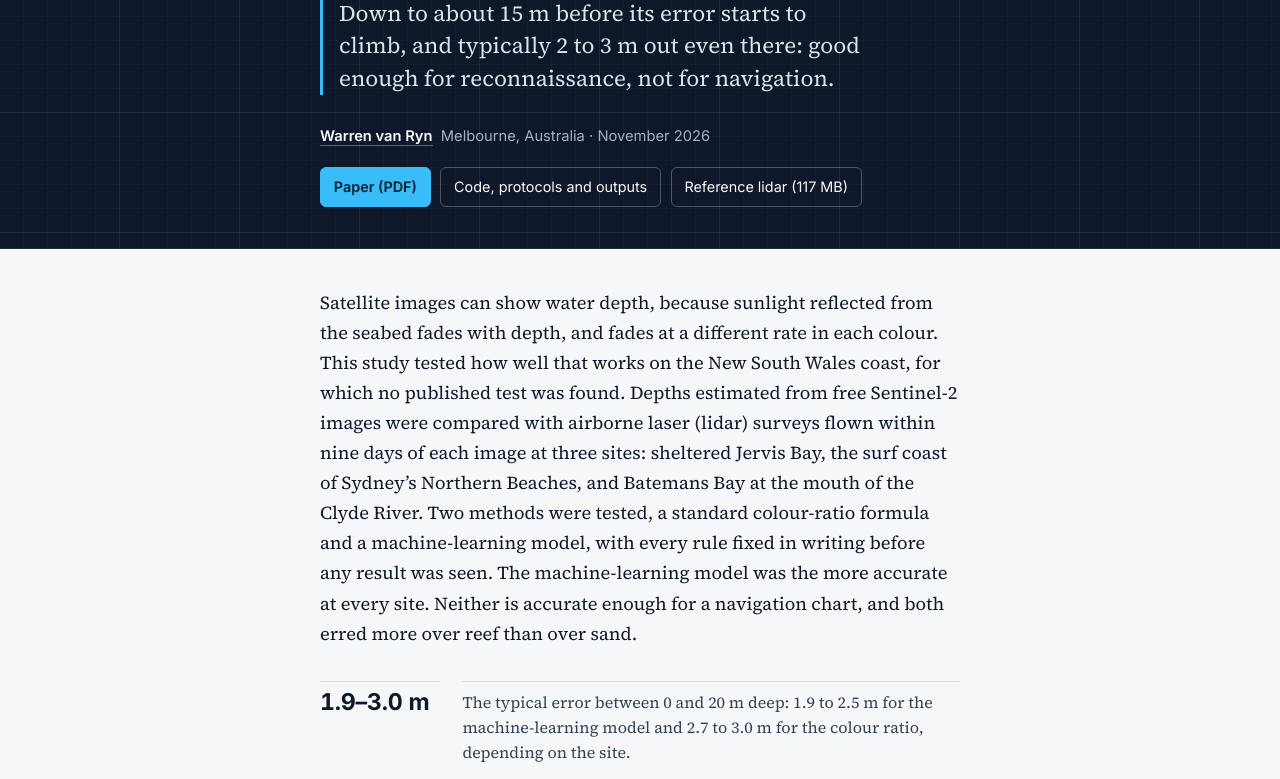
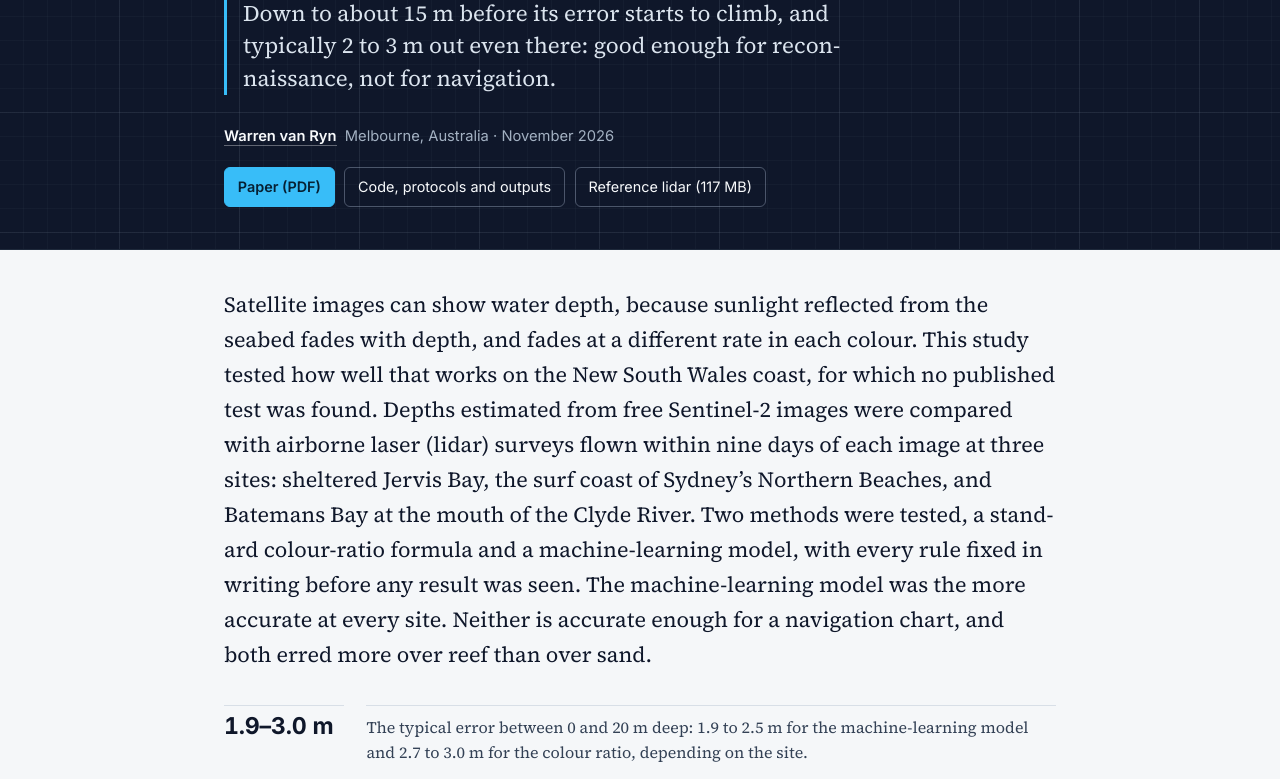
Before and after one commit to WvR-Spatial/sdbNSW, a plain HTML site: page docs/index.html in a window 1280 px wide. Shown: the part 247-1026 px from the top of the page. Drawn offline with Linux system fonts and the light colour scheme.

Commit message:
Web page: text column widened to the figures' width; PDF build reproducible
- One 52rem column for text, figures and tables, with 18 px body type on
  wide screens (about 96 characters a line)
- The PDF carries no creation date, so an unchanged source rebuilds to
  identical bytes

Co-Reviewed-By: Claude Opus 5.5 <noreply@anthropic.com>

```diff
--- a/docs/index.html
+++ b/docs/index.html
@@ -42,8 +42,8 @@ Jervis Bay, Sydney’s Northern Beaches and Batemans Bay.">
   --grat-minor: rgba(148,163,184,0.045);
   --serif: "Source Serif 4", "Iowan Old Style", Georgia, serif;
   --sans: "Inter", system-ui, -apple-system, "Segoe UI", sans-serif;
-  --measure: 40rem;
-  --wide: 62rem;
+  --measure: 52rem;
+  --wide: 52rem;
 }
 @media (prefers-color-scheme: dark) {
   :root {
@@ -68,7 +68,7 @@ body {
   color: var(--ink);
   font-family: var(--serif);
   font-size: 1.0625rem;
-  line-height: 1.7;
+  line-height: 1.72;
   font-optical-sizing: auto;
   text-rendering: optimizeLegibility;
 }
@@ -105,7 +105,7 @@ a:hover { text-decoration-thickness: 2px; }
   font-size: clamp(1.15rem, 2.2vw, 1.4rem);
   line-height: 1.45;
   color: #dbe4ee;
-  max-width: 34rem;
+  max-width: 40rem;
   margin: 0 0 1.8rem;
   padding-left: 1rem;
   border-left: 3px solid var(--mast-accent);
@@ -139,7 +139,7 @@ strong { font-weight: 600; }
 
 /* Layer 1 */
 .layer1 { padding-top: 2.4rem; }
-.layer1 > p:first-child { font-size: 1.14rem; line-height: 1.65; }
+.layer1 > p:first-child { font-size: 1.2em; line-height: 1.62; }
 .numbers dl, dl { margin: 2rem auto; }
 .numbers dl { display: grid; grid-template-columns: minmax(7.5rem, auto) 1fr; column-gap: 1.4rem; row-gap: 1.1rem; }
 .numbers dt { font-family: var(--sans); font-weight: 700; font-size: 1.45rem; line-height: 1.2; color: var(--ink); white-space: nowrap; font-variant-numeric: tabular-nums; letter-spacing: -0.01em; }
@@ -216,6 +216,7 @@ footer.site .inner { max-width: var(--measure); margin: 0 auto; }
   figure img { padding: 0.3rem; }
   .masthead .inner { padding-top: 2.2rem; }
 }
+@media (min-width: 60rem) { body { font-size: 1.125rem; } }
 @media (prefers-reduced-motion: reduce) { * { transition: none !important; } }
 @media print {
   .masthead { background: none; color: #000; }
```
Also changed, not shown: paper/web.html (+6 -5 lines), 2 other files.
